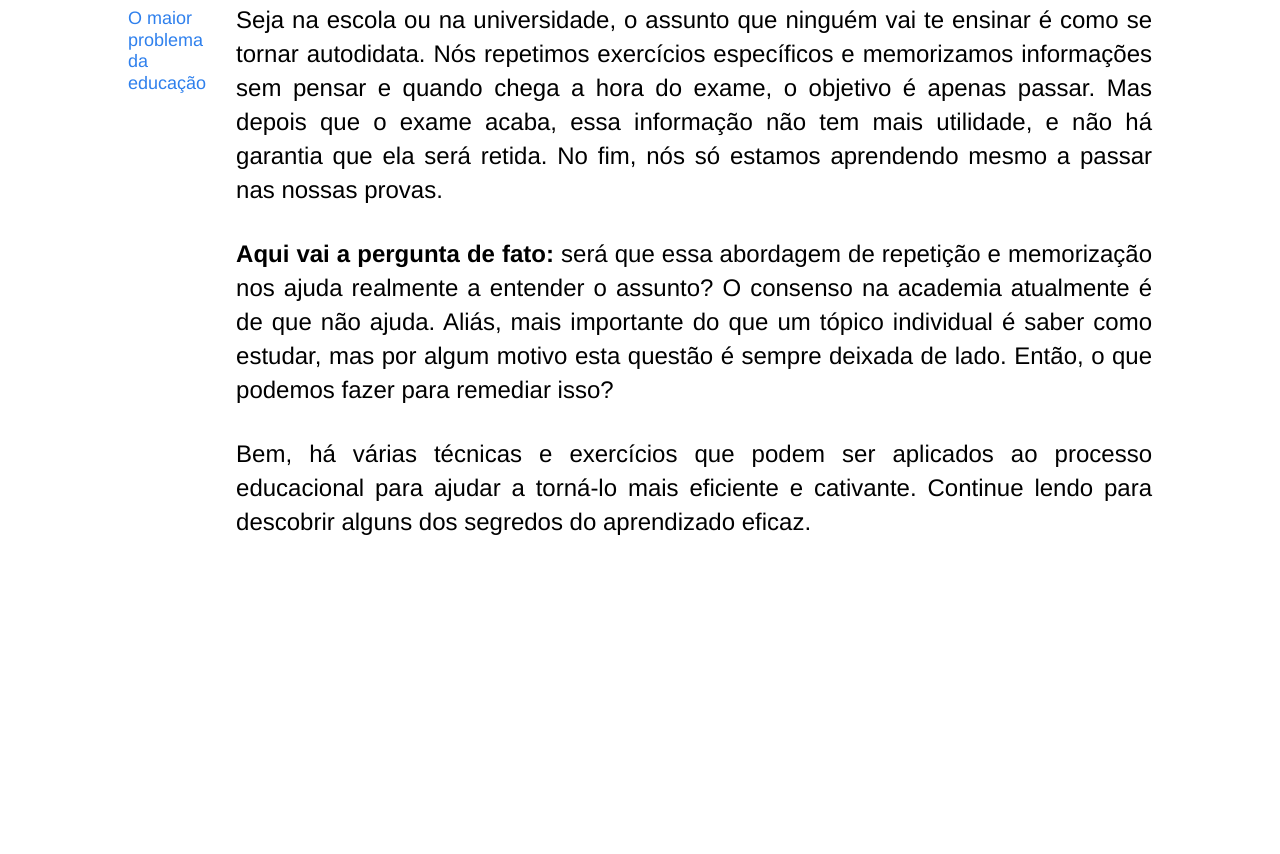
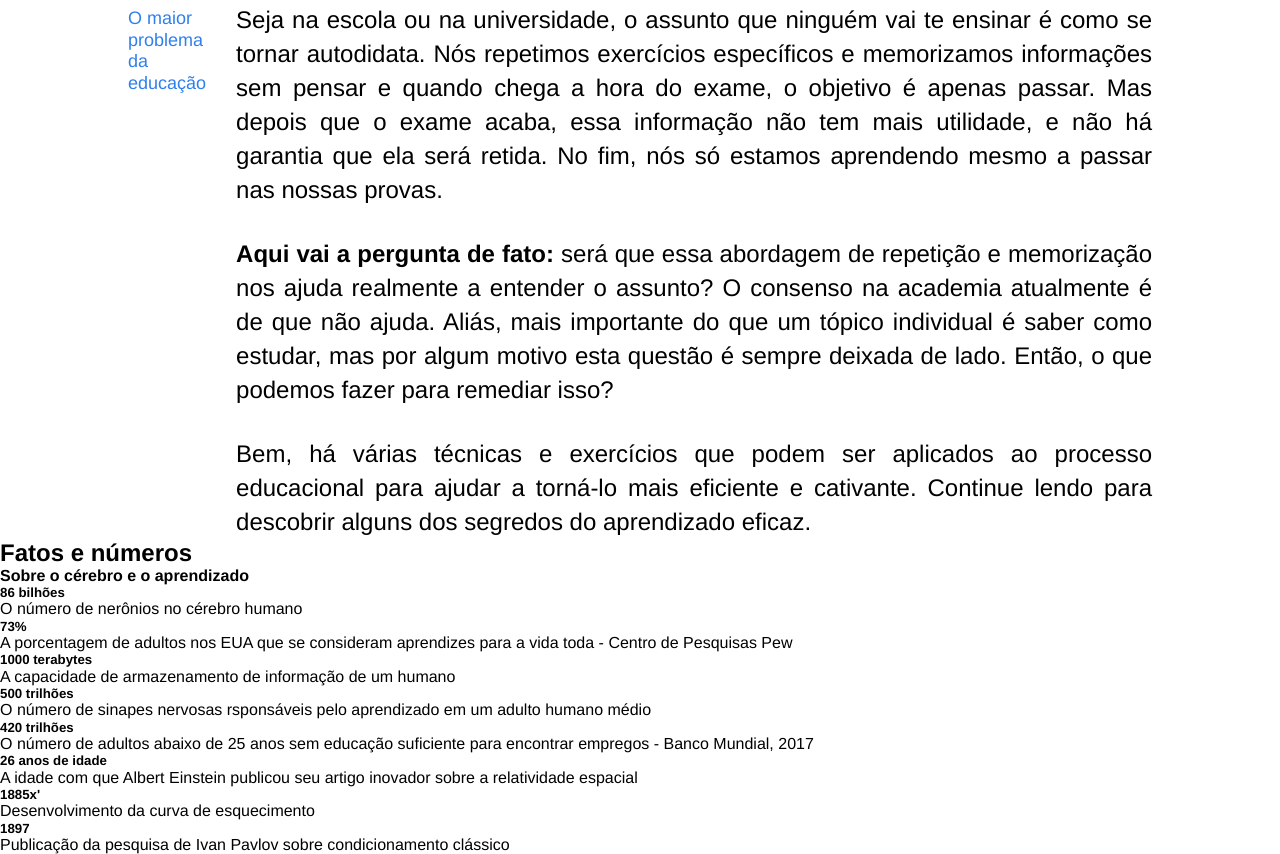
Before and after one commit to miguelterueljr/web_project_1_ptbr, a plain HTML site: page index.html in a window 1280 px wide. Shown: the part 853-1707 px from the top of the page. Before the commit the page ends 1392 px from the top, so only its background shows below. Drawn offline with Linux system fonts and the light colour scheme.

Commit message:
add block digits html

```diff
--- a/index.html
+++ b/index.html
@@ -30,10 +30,54 @@
             </p>
           </div>
         </div>
-
       </section>
 
       <section class="digits">
+        <h2 class="section-title">Fatos e números</h2>
+        <h4 class="section-subtitle">Sobre o cérebro e o aprendizado</h4>
+        <div class="table"> <!-- numero 3 no desing vai englobar tudo sera o meu container, dentro dele vou criar varios quadrados para serem divididos-->
+
+          <div class="table__cell"> <!--numero 4,sera o bloco que usarei nos demais, so mudara conteudo, tipo um cards. no exemplo teremos 8 iguais a esse-->
+            <h5 class="table__heading">86 bilhões</h5>
+            <p class="table_text">O número de nerônios no cérebro humano</p>
+          </div>
+
+          <div class="table__cell"> <!--numero 4,sera o bloco que usarei nos demais, so mudara conteudo, tipo um cards. no exemplo teremos 8 iguais a esse-->
+            <h5 class="table__heading">73%</h5>
+            <p class="table_text">A porcentagem de adultos nos EUA que se consideram aprendizes para a vida toda - Centro de Pesquisas Pew</p>
+          </div>
+
+          <div class="table__cell"> <!--numero 4,sera o bloco que usarei nos demais, so mudara conteudo, tipo um cards. no exemplo teremos 8 iguais a esse-->
+            <h5 class="table__heading">1000 terabytes</h5>
+            <p class="table_text">A capacidade de armazenamento de informação de um humano</p>
+          </div>
+
+          <div class="table__cell"> <!--numero 4,sera o bloco que usarei nos demais, so mudara conteudo, tipo um cards. no exemplo teremos 8 iguais a esse-->
+            <h5 class="table__heading">500 trilhões</h5>
+            <p class="table_text">O número de sinapes nervosas rsponsáveis pelo aprendizado em um adulto humano médio</p>
+          </div>
+
+          <div class="table__cell"> <!--numero 4,sera o bloco que usarei nos demais, so mudara conteudo, tipo um cards. no exemplo teremos 8 iguais a esse-->
+            <h5 class="table__heading">420 trilhões</h5>
+            <p class="table_text">O número de adultos abaixo de 25 anos sem educação suficiente para encontrar empregos - Banco Mundial, 2017</p>
+          </div>
+
+          <div class="table__cell"> <!--numero 4,sera o bloco que usarei nos demais, so mudara conteudo, tipo um cards. no exemplo teremos 8 iguais a esse-->
+            <h5 class="table__heading">26 anos de idade</h5>
+            <p class="table_text">A idade com que Albert Einstein publicou seu artigo inovador sobre a relatividade espacial</p>
+          </div>
+
+          <div class="table__cell"> <!--numero 4,sera o bloco que usarei nos demais, so mudara conteudo, tipo um cards. no exemplo teremos 8 iguais a esse-->
+            <h5 class="table__heading">1885x'</h5>
+            <p class="table_text">Desenvolvimento da curva de esquecimento</p>
+          </div>
+
+          <div class="table__cell"> <!--numero 4,sera o bloco que usarei nos demais, so mudara conteudo, tipo um cards. no exemplo teremos 8 iguais a esse-->
+            <h5 class="table__heading">1897</h5>
+            <p class="table_text">Publicação da pesquisa de Ivan Pavlov sobre condicionamento clássico</p>
+          </div>
+
+        </div>
       </section>
 
       <section class="feynman">
```
